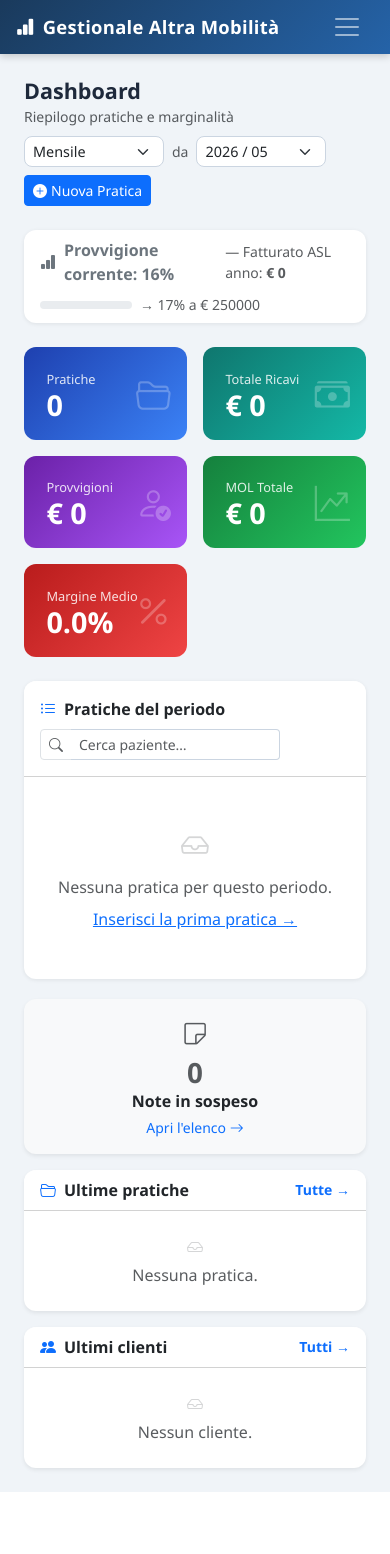
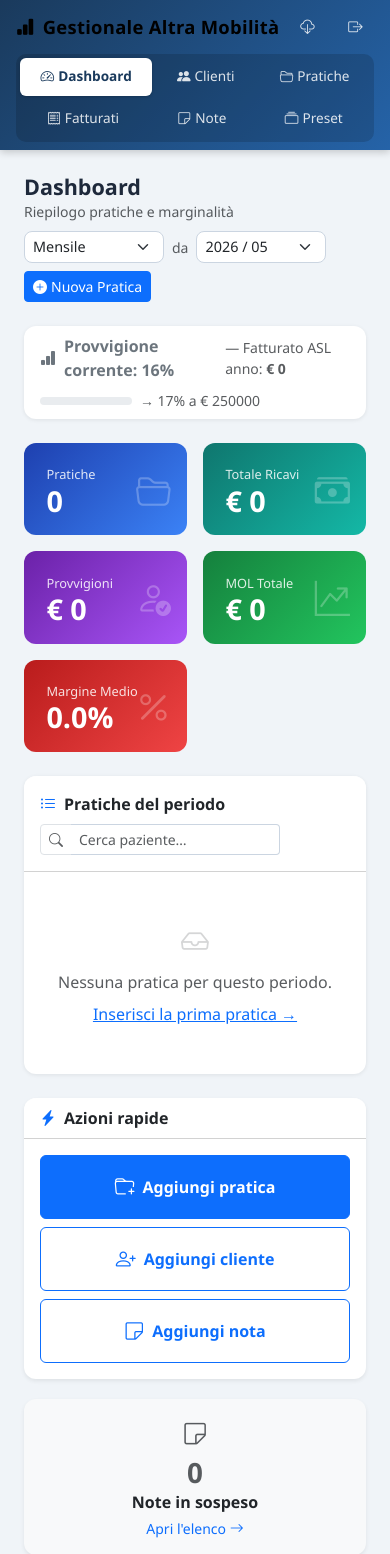
Before and after one commit to mattiamarsili-dot/gestionale-marginalita, a Flask app: page / in a window 390 px wide. Shown: the top 1554 px of the page. Before the commit the page ends 1492 px from the top, so only its background shows below. Run offline with Flask 3, Linux system fonts and the light colour scheme; the visitor is signed in with stand-in values (Sample User, id 1); data that the repository does not hold is empty; some libraries are stand-ins or nearby versions.

Commit message:
Navbar a schede sempre visibili (no swipe) + azioni rapide in dashboard
- Navbar senza hamburger: brand su una riga, le 6 schede su una seconda riga
  che va a capo (flex-wrap), tutte visibili in un'unica schermata anche su mobile.
- Su telefoni piccoli le schede si distribuiscono per riempire le righe.
- Dashboard: card "Azioni rapide" con Aggiungi pratica / cliente / nota.
- Bump cache service worker (gm-v3) per il nuovo CSS.

Co-Authored-By: Claude Opus 4.8 <noreply@anthropic.com>

```diff
--- a/app.py
+++ b/app.py
@@ -150,7 +150,7 @@ def service_worker():
     # Service worker minimale: cache dei soli asset statici (no pagine autenticate),
     # sufficiente a rendere l'app installabile. Servito da root per avere scope "/".
     js = """
-const CACHE = 'gm-v2';
+const CACHE = 'gm-v3';
 const ASSETS = [
   '/static/style.css', '/static/select-add.js',
   '/static/icons/icon-192.png', '/static/icons/icon-512.png',
--- a/static/style.css
+++ b/static/style.css
@@ -25,25 +25,20 @@ body {
 .navbar-brand { font-size: 1.15rem; letter-spacing: .3px; }
 .nav-link { color: rgba(255,255,255,.85) !important; font-size: .9rem; border-radius: 6px; padding: .45rem .8rem !important; transition: background .2s; }
 .nav-link:hover { background: rgba(255,255,255,.15); color: #fff !important; }
-/* Schede di navigazione affiancate (controllo segmentato) */
-.nav-schede { display: inline-flex; gap: 4px; padding: 4px; background: rgba(0,0,0,.15); border-radius: 10px; }
+/* Schede di navigazione: sempre visibili, vanno a capo (niente scroll laterale) */
+.nav-schede { display: flex; flex-wrap: wrap; gap: 4px; padding: 4px; background: rgba(0,0,0,.15); border-radius: 10px; }
+.nav-schede .nav-link { white-space: nowrap; }
 .nav-schede .nav-link.active { background: #fff !important; color: var(--primary) !important; font-weight: 600; box-shadow: 0 1px 3px rgba(0,0,0,.2); }
 .nav-schede .nav-link.active:hover { background: #fff !important; color: var(--primary) !important; }
 .btn-nuova { background: rgba(255,255,255,.2); border: 1px solid rgba(255,255,255,.35) !important; }
 .btn-nuova:hover { background: rgba(255,255,255,.35) !important; }
 
-/* Navbar su mobile: menu a tendina verticale (niente più scroll laterale) */
-@media (max-width: 991.98px) {
-  .navbar-collapse { margin-top: .5rem; }
-  .navbar-nav { width: 100%; align-items: stretch !important; gap: 4px; }
-  /* Le schede passano da affiancate a impilate, a tutta larghezza e ben toccabili */
-  .nav-schede {
-    display: flex; flex-direction: column; gap: 4px;
-    width: 100%; background: rgba(0,0,0,.12); padding: 6px;
+/* Su mobile le schede si distribuiscono a riempire le righe, tutte ben toccabili */
+@media (max-width: 575.98px) {
+  .nav-schede .nav-link {
+    flex: 1 1 auto; text-align: center; justify-content: center;
+    padding: .55rem .5rem !important; font-size: .85rem;
   }
-  .nav-schede .nav-link,
-  .navbar-nav > .nav-link { width: 100%; padding: .7rem .9rem !important; font-size: 1rem; }
-  .btn-nuova { text-align: center; margin-top: .5rem; }
 }
 
 /* Cards */
--- a/templates/base.html
+++ b/templates/base.html
@@ -16,26 +16,32 @@
   <link href="{{ url_for('static', filename='style.css') }}" rel="stylesheet">
 </head>
 <body>
-  <nav class="navbar navbar-expand-lg navbar-dark bg-primary-custom">
+  <nav class="navbar bg-primary-custom py-2">
     <div class="container-fluid px-3 px-lg-4">
-      <a class="navbar-brand fw-bold" href="{{ url_for('dashboard') }}">
+      <!-- Riga 1: brand + azioni rapide -->
+      <div class="d-flex align-items-center w-100 gap-2">
+        <a class="navbar-brand fw-bold mb-0 me-auto" href="{{ url_for('dashboard') }}">
           <i class="bi bi-bar-chart-fill me-2"></i>Gestionale Altra Mobilità
         </a>
-      <button class="navbar-toggler border-0" type="button" data-bs-toggle="collapse"
-              data-bs-target="#navMain" aria-controls="navMain"
-              aria-expanded="false" aria-label="Apri menu">
-        <span class="navbar-toggler-icon"></span>
-      </button>
-      <div class="collapse navbar-collapse" id="navMain">
-        <div class="navbar-nav ms-auto align-items-lg-center">
-          <div class="nav-schede">
+        <a class="nav-link text-white-50 px-2" href="{{ url_for('scarica_backup') }}"
+           title="Scarica backup completo (.json)">
+          <i class="bi bi-cloud-download"></i>
+        </a>
+        {% if session.get('autenticato') %}
+        <a class="nav-link text-white-50 px-2" href="{{ url_for('logout') }}" title="Esci">
+          <i class="bi bi-box-arrow-right"></i>
+        </a>
+        {% endif %}
+      </div>
+      <!-- Riga 2: schede sempre visibili, vanno a capo su mobile (niente swipe) -->
+      <div class="nav-schede mt-2">
         <a class="nav-link {% if request.endpoint == 'dashboard' %}active{% endif %}" href="{{ url_for('dashboard') }}">
           <i class="bi bi-speedometer2 me-1"></i>Dashboard
         </a>
         <a class="nav-link {% if request.endpoint in ['clienti', 'cliente_nuovo', 'cliente_dettaglio', 'cliente_modifica'] %}active{% endif %}" href="{{ url_for('clienti') }}">
           <i class="bi bi-people-fill me-1"></i>Clienti
         </a>
-            <a class="nav-link {% if request.endpoint in ['pratiche', 'dettaglio_pratica', 'modifica_pratica'] %}active{% endif %}" href="{{ url_for('pratiche') }}">
+        <a class="nav-link {% if request.endpoint in ['pratiche', 'dettaglio_pratica', 'modifica_pratica', 'nuova_pratica'] %}active{% endif %}" href="{{ url_for('pratiche') }}">
           <i class="bi bi-folder2-open me-1"></i>Pratiche
         </a>
         <a class="nav-link {% if request.endpoint == 'fatturati' %}active{% endif %}" href="{{ url_for('fatturati') }}">
@@ -47,20 +53,6 @@
         <a class="nav-link {% if request.endpoint in ['presets', 'preset_nuovo', 'preset_modifica'] %}active{% endif %}" href="{{ url_for('presets') }}">
           <i class="bi bi-collection me-1"></i>Preset
         </a>
-          </div>
-          <a class="nav-link btn-nuova ms-lg-3 mt-2 mt-lg-0 {% if request.endpoint == 'nuova_pratica' %}active{% endif %}" href="{{ url_for('nuova_pratica') }}">
-            <i class="bi bi-plus-circle-fill me-1"></i>Nuova Pratica
-          </a>
-          <a class="nav-link ms-lg-3 text-white-50" href="{{ url_for('scarica_backup') }}"
-             title="Scarica backup completo (.json)">
-            <i class="bi bi-cloud-download me-1"></i><span class="d-lg-none">Backup</span>
-          </a>
-          {% if session.get('autenticato') %}
-          <a class="nav-link ms-lg-3 text-white-50" href="{{ url_for('logout') }}" title="Esci">
-            <i class="bi bi-box-arrow-right me-1"></i><span class="d-lg-none">Esci</span>
-          </a>
-          {% endif %}
-        </div>
       </div>
     </div>
   </nav>
--- a/templates/dashboard.html
+++ b/templates/dashboard.html
@@ -249,6 +249,32 @@
       <a href="{{ url_for('nuova_pratica') }}" class="d-block mt-2 text-primary">Inserisci la prima pratica →</a>
     </div>
     {% endif %}
+  </div>
+</div>
+
+<!-- ───── Azioni rapide ───── -->
+<div class="card border-0 shadow-sm mt-4">
+  <div class="card-header bg-white fw-semibold">
+    <i class="bi bi-lightning-charge-fill me-2 text-primary"></i>Azioni rapide
+  </div>
+  <div class="card-body">
+    <div class="row g-2">
+      <div class="col-12 col-md-4">
+        <a href="{{ url_for('nuova_pratica') }}" class="btn btn-primary w-100 py-3 d-flex align-items-center justify-content-center gap-2">
+          <i class="bi bi-folder-plus fs-5"></i><span class="fw-semibold">Aggiungi pratica</span>
+        </a>
+      </div>
+      <div class="col-12 col-md-4">
+        <a href="{{ url_for('cliente_nuovo') }}" class="btn btn-outline-primary w-100 py-3 d-flex align-items-center justify-content-center gap-2">
+          <i class="bi bi-person-plus fs-5"></i><span class="fw-semibold">Aggiungi cliente</span>
+        </a>
+      </div>
+      <div class="col-12 col-md-4">
+        <a href="{{ url_for('note_nuova') }}" class="btn btn-outline-primary w-100 py-3 d-flex align-items-center justify-content-center gap-2">
+          <i class="bi bi-sticky fs-5"></i><span class="fw-semibold">Aggiungi nota</span>
+        </a>
+      </div>
+    </div>
   </div>
 </div>
 
```
Lines whose indentation alone changed are shown as unchanged.
